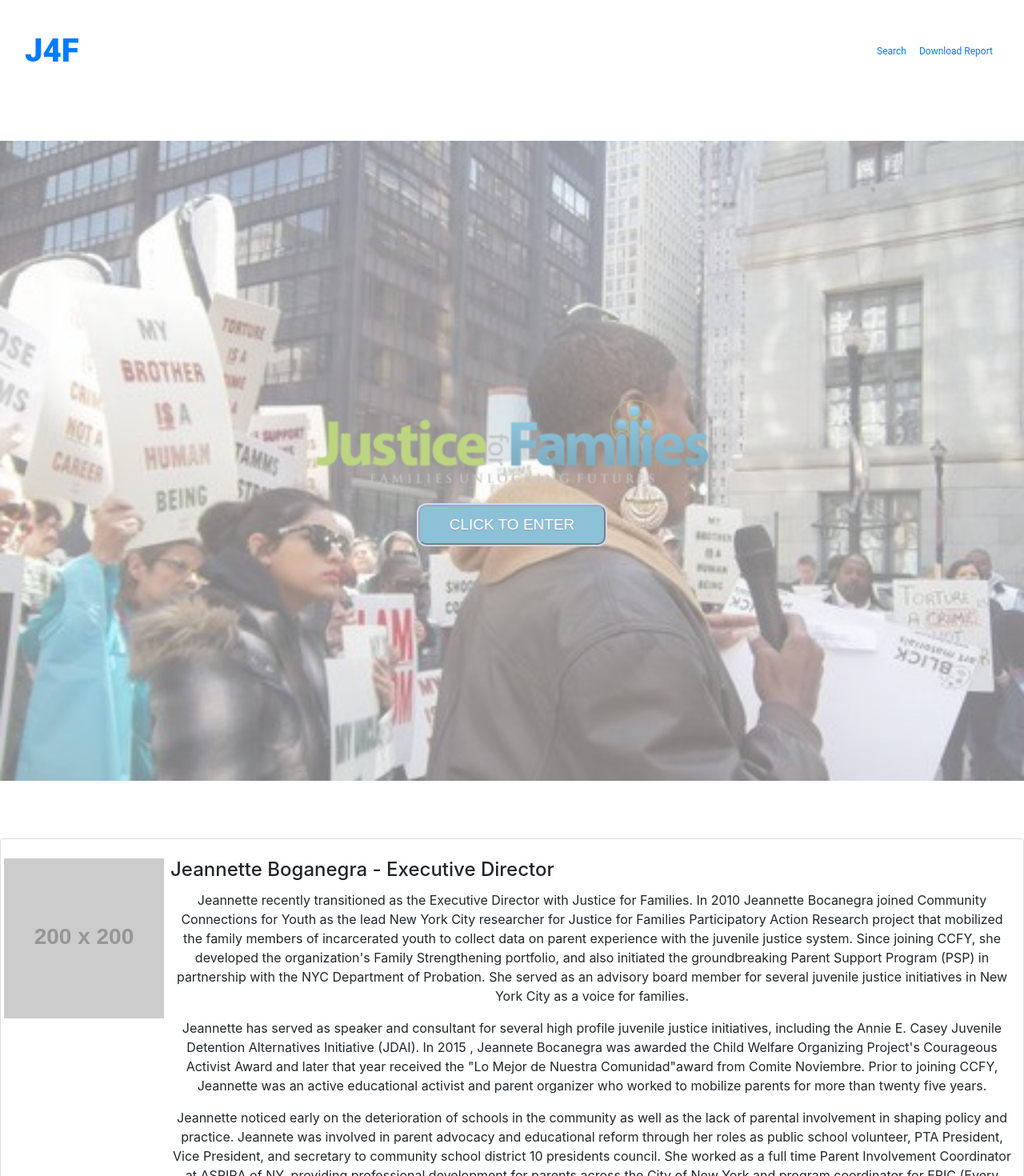
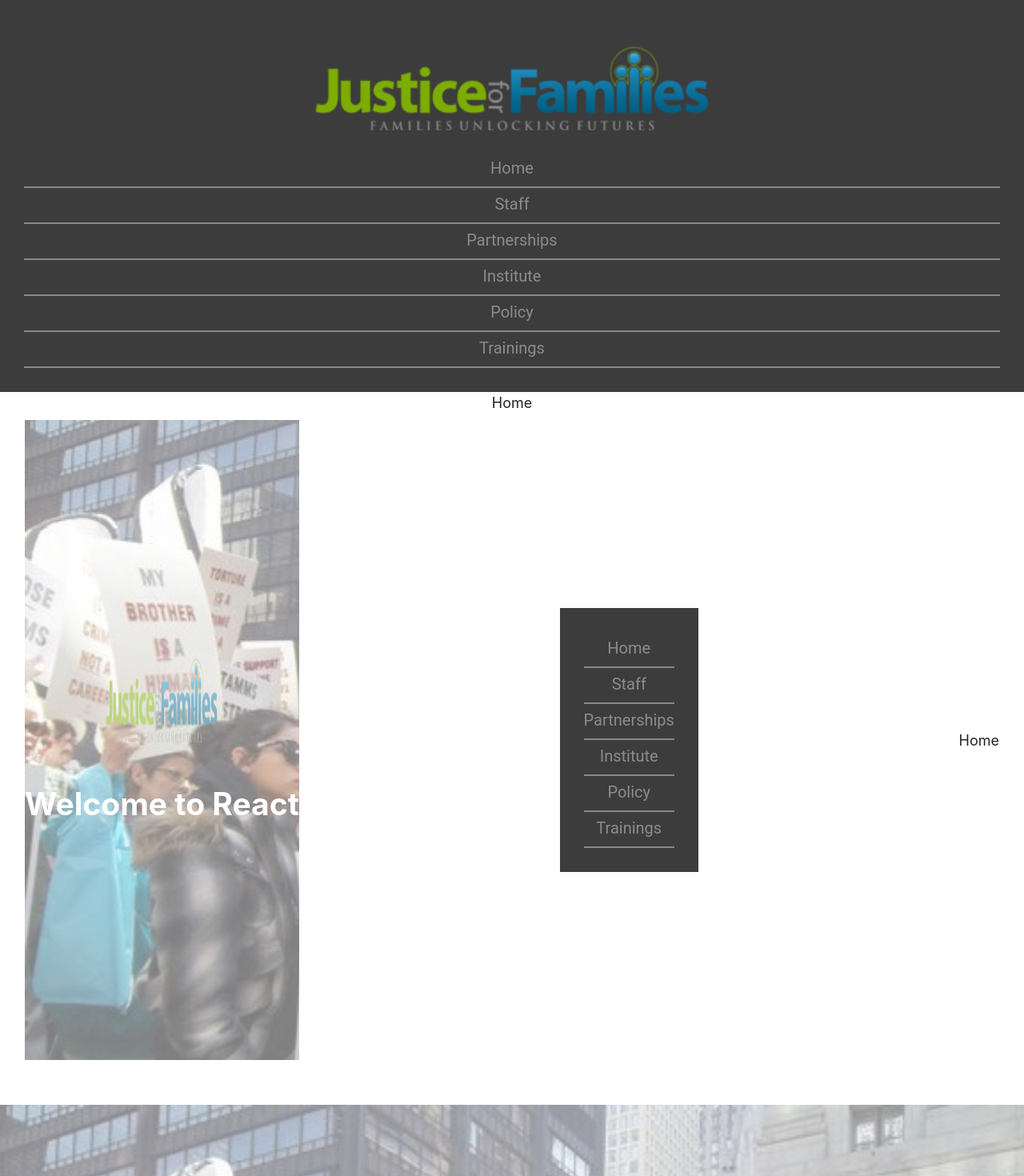
Before and after one commit to scbonner/justice, a React (Create React App) app: page / in a window 1280 px wide. Shown: the top 1470 px of the page at 80% size. Built offline with nearby package versions, Linux system fonts and the light colour scheme.

Commit message:
navbar displays; however to main pics are showing still working page

```diff
--- a/src/App.js
+++ b/src/App.js
@@ -6,132 +6,90 @@
 import Institute from './Institute'
 import Trainings from './Trainings'
 import Home from './Home'
-//import NavBar from './NavBar'
-import WhatWeDo from './WhoWeAre'
-import WhoWeAre from './WhatWeDo'
+import NavBar from './NavBar'
+import WhatWeDo from './WhatWeDo'
+import WhoWeAre from './WhoWeAre'
 //import Values from './Values';
 import Mission from './Mission';
-//import Values from './Values'
-//import Institute from './Institute';
-// import Partnerships from './Partnerships';
-// import Policy from './Policy';
-// import Trainings from './Trainings';
+
 import Footer from './Footer'
-import 'bootstrap/dist/css/bootstrap.css'
-import { Link } from 'react-router-dom';
-import styled from 'styled-components';
+//import 'bootstrap/dist/css/bootstrap.css'
+import { Link, Route, Switch, Redirect } from 'react-router-dom';
+//import styled from 'styled-components';
 //import { BrowserRouter, Switch, Route } from 'react-router-dom';
 import './App.css';
 
 
-const Button = styled.button`
-  cursor: pointer;
-  background: green;
-  font-size: 15px;
-  border-radius: 12px;
-  color: white;
-  ${'' /* border: 2px blue;   */}
-  margin: 0 1em;
-  padding: .5em 1em;
-  transition: 0.5s all ease-out;
-  background-color: green;
-  font-weight: bold;
+// const Button = styled.button`
+//   cursor: pointer;
+//   background: green;
+//   font-size: 15px;
+//   border-radius: 12px;
+//   color: white;
+//   ${'' /* border: 2px blue;   */}
+//   margin: 0 1em;
+//   padding: .5em 1em;
+//   transition: 0.5s all ease-out;
+//   background-color: green;
+//   font-weight: bold;
 
-  &:hover {
-    background-color: grey;
-    color: white;
+//   &:hover {
+//     background-color: grey;
+//     color: white;
 
-  }
-`;
+//   }
+// `;
 
 function App() {
   return (
 
-    <div className="App">
-        {/* <NavBar /> */}
+
+
         <div>
+        <div className="App">
+        <NavBar />
             <nav className="navbar navbar sticky-top navbar-expand-md bg=light variant=light mb-5">
                 {/* <nav className="navbar sticky-top navbar-light bg-light"> */}
                 <div className="container-fluid">
-                {/* <img src={logo} className="App-logo" height="45px" width="150px" alt="logo" /> */}
-                     <a href="j4f" className="navbar-brand mr-3"><h1><strong>J4F</strong></h1></a>
 
+                     {/* <a href="j4f" className="navbar-brand mr-3"><h1><strong>J4F</strong></h1></a>  */}
 
-                     {/* <Link to="/account">
-                <Button color="black" className="is-rounded">
-                  <span>My Account</span>
-                </Button>
-              </Link>
-
-                        <button type="button" className="navbar-toggler" data-toggle="collapse" data-target="#navbarCollapse">
-                             <span className="navbar-toggler-icon"></span>
-                         </button>
-
-                         <Link to="/staff">
-                          <Button background-color="white" color='black' className="is-rounded">
-                            <span>STAFF</span>
-                          </Button>
-                        </Link>
-
-                          <Link to='/staff'>
-                          <Button>  Staff  </Button>
-                          </Link>
-                          <a href="staff" className="btn btn-primary">STAFF</a>
-                          <a href="partnerships" className="btn btn-primary">PARTNERSHIPS</a>
+        <header className="App-header">
+        <img src={logo} className="App-logo" height="45px" width="150px" alt="logo" />
+          <h1 className="App-title">Welcome to React</h1>
+        </header>
+        <div className="menu">
+            <ul>
+              <li> <Link to="/">Home</Link> </li>
+              <li> <Link to="/staff">Staff</Link> </li>
+              <li> <Link to="/about">Partnerships</Link> </li>
+              <li> <Link to="/institute">Institute</Link> </li>
+              <li> <Link to="/policy">Policy</Link> </li>
+              <li> <Link to="/trainingss">Trainings</Link> </li>
+            </ul>
+        </div>
+        <div className="App-intro">
+          <Switch>
+            <Route exact path="/"  component={Home} />
+            <Route path="/staff" component={Staff} />
+            <Route path="/partnerships" component={Partnerships} />
+            <Route path="/institute" component={Institute} />
+            <Route path="/policy" component={Policy} />
+            <Route path="/trainings" component={Trainings} />
+            <Redirect to="/" />
+          </Switch>
+        </div>
+      </div>
+    </nav>
 
 
 
-
-
-
-                          <Link to={'/partnerships'}>
-                          <Button>Partnerships</Button>
-                          </Link>
-                          <Link to={'/institute'}>
-                          <Button>The Institute</Button>
-                          </Link>
-                          <Link to={'/policy'}>
-                          <Button>Policy</Button>
-                          </Link>
-                          <Link to={'/trainings'}>
-                          <Button>Trainings</Button>
-                          </Link>  */}
-
-                            {/* <div className="collapse navbar-collapse" id="navbarCollapse">
-                                <div className="navbar-nav">
-                                    {/* <a href="/" className="nav-item nav-link active"></a> */}
-                                    {/* <a href="src/staff" className="nav-item nav-link active">STAFF</a>
-                                    <a href="partnerships" className="nav-item nav-link">PARTNERSHIPS</a>
-                                    <a href="institute" className="nav-item nav-link">INSTITUTE</a>
-                                    <a href="policy" className="nav-item nav-link">POLICY</a>
-                                    <a href="trainings" className="nav-item nav-link">TRAININGS</a>
-                                </div> */}
-
-                            <div className="navbar-nav ml-auto">
-                                <a href="search" className="nav-item nav-link">Search</a>
-                                <a href="report" className="nav-item nav-link">Download Report</a>
-                            </div>
-                        </div>
-
-            </nav>
 
       <header className="App-header">
         <img src={logo} className="App-logo" alt="logo" />
 
 
-        {/* <BrowserRouter>
-        <NavBar />
-        <Switch>
-        <Route exact path="/" component={Home} />
-        <Route path="/staff" component={Staff} />
-        <Route path="/institute" component={Institute} />
-        <Route path="/partnerships" component={Partnerships} />
-        <Route path="/policy" component={Policy} />
-        <Route path="/trainings" component={Trainings} />
 
-        </Switch>
-      <Footer />
-    </BrowserRouter> */}
 
 
           {/* Edit <code>src/App.js</code> and save to reload. */}
@@ -166,7 +124,7 @@
 	</div>
       </header>
       {/* <Jumbotron />
-      <Staff />
+
       {/* <Board /> */}
       {/* <Values />  */}
       {/* <Staff /> */}
--- a/src/Home.js
+++ b/src/Home.js
@@ -1,11 +1,11 @@
-// import React from 'react'
+import React from 'react'
 
-// function Home() {
-//     return (
-//         <div>
-//             Home
-//         </div>
-//     )
-// }
+function Home() {
+    return (
+        <div>
+            Home
+        </div>
+    )
+}
 
-// export default Home
+export default Home
--- a/src/Jeannette/jeannette.js
+++ b/src/Jeannette/jeannette.js
@@ -2,7 +2,7 @@
 //import './graceimg.png'
 
 
-function Jeannette() {
+export default function Jeannette() {
     return(
 
 
@@ -92,7 +92,7 @@
 
 
 
-                    {/* <a href="#" className="btn btn-primary">BUTTON</a> */}
+
                 </div>
             </div>
         </div>
@@ -105,5 +105,3 @@
 
     )
 }
-
-export default Jeannette
--- a/src/NavBar.js
+++ b/src/NavBar.js
@@ -38,7 +38,7 @@
             <li> <Link to="/institute">Institute</Link> </li>
             <li> <Link to="/policy">Policy</Link> </li>
             <li> <Link to="/trainings">Trainings</Link> </li>
-            {/* <li> <Link to="/about">About</Link> </li> */}
+
           </ul>
       </div>
       <div className="App-intro">
```
Also changed, not shown: src/WhoWeAre.js (+2 -8 lines).
